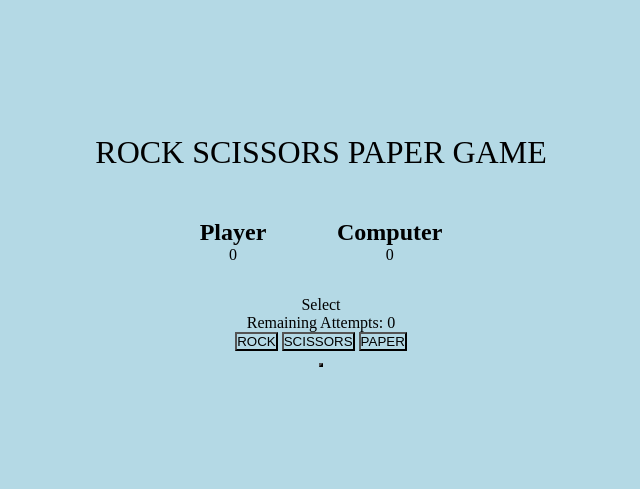
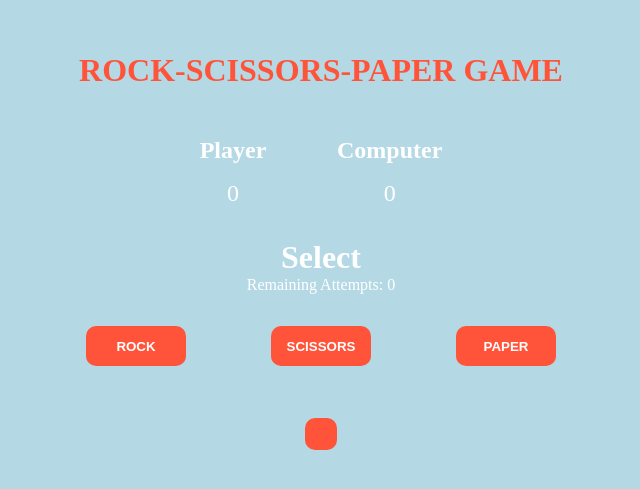
Before and after one commit to shinwon-kim/Rock_Scissors_Paper-app, a plain HTML site: page index.html in a window 1280 px wide. Shown: the part 149-638 px from the top of the page, without its empty margins (319-959 px from the left). Drawn offline with Linux system fonts and the light colour scheme.

Commit message:
style: Add inital styles

```diff
--- a/index.html
+++ b/index.html
@@ -8,7 +8,7 @@
 </head>
 <body>
     <section class="game">
-        <div class="title">ROCK SCISSORS PAPER GAME</div>
+        <div class="title">ROCK-SCISSORS-PAPER GAME</div>
         <div class="score">
             <div class="playerScore">
                 <h2>Player</h2>
--- a/styles.css
+++ b/styles.css
@@ -3,6 +3,7 @@
     margin: 0;
     box-sizing: border-box;
     background-color: #b4d9e5;
+    color: white;
 }
 
 .game {
@@ -17,6 +18,8 @@
 .title {
     margin-bottom: 3rem;
     font-size: 2rem;
+    font-weight: bold;
+    color: #ff5439;
 }
 
 .score {
@@ -28,4 +31,59 @@
 
 .p-count, .c-count {
     text-align: center;
+    font-size: 1.5rem;
+    margin-top: 1rem;
 }
+
+.options {
+    display: flex;
+    width: 50vw;
+    justify-content: space-evenly;
+    margin-top: 2rem;
+}
+
+.rock, .scissor, .paper {
+    padding: 0.8rem;
+    width: 100px;
+    border-radius: 10px;
+    background: #ff5439;
+    font-weight: bold;
+    border: none;
+    outline: none;
+    cursor: pointer;
+}
+
+.move {
+    font-size: 2rem;
+    font-weight: bold;
+}
+
+.reload {
+    /* display: none; */
+    margin-top: 2rem;
+    padding: 1rem;
+    background: #ff5439;
+    border: none;
+    outline: none;
+    border-radius: 10px;
+    cursor: pointer;
+}
+
+.result {
+    margin-top: 20px;
+    font-size: 1rem;
+}
+
+@media screen and (max-width: 612px) {
+    .title {
+        text-align: center;
+    }
+
+    .score {
+        width: 100vw;
+    }
+
+    .options {
+        width: 100vw;
+    }
+}
```
